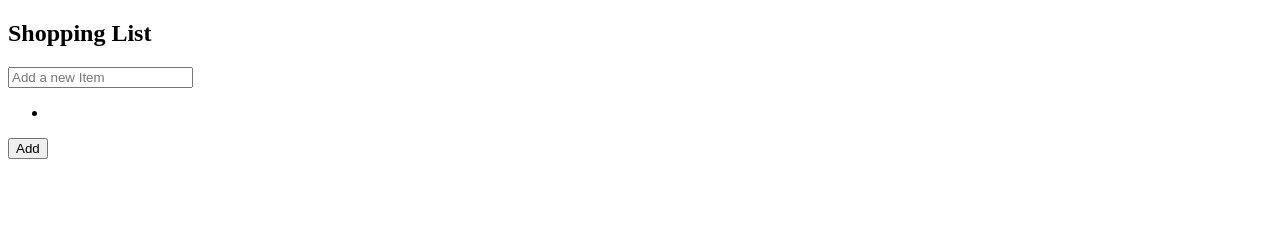
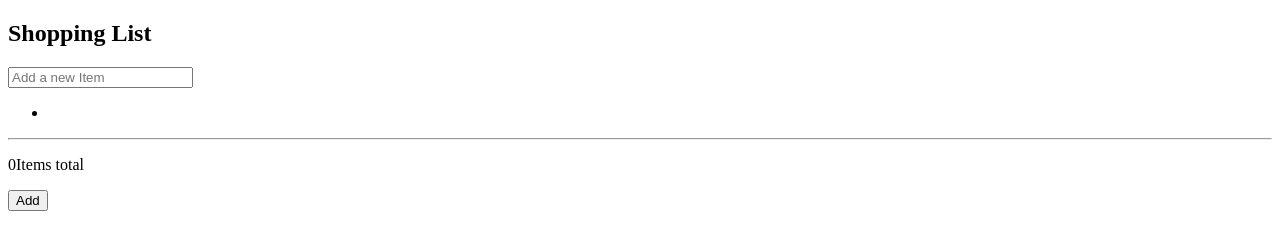
Before and after one commit to Tashanduku/code-challange-2, a plain HTML site: page index.html in a window 1280 px wide. Drawn offline with Linux system fonts and the light colour scheme.

Commit message:
Adds the total section

```diff
--- a/index.html
+++ b/index.html
@@ -14,6 +14,12 @@
         <ul class="scroll">
             <li id="shop-list"></li>
         </ul>
+        <div>
+            <hr class="counter"/>
+            <div class="counter-container">
+                <p><span>0</span>Items total</p>
+            </div>
+        </div>
         <button class="btn"> Add </button>
     </section>
     <footer></footer>
```
